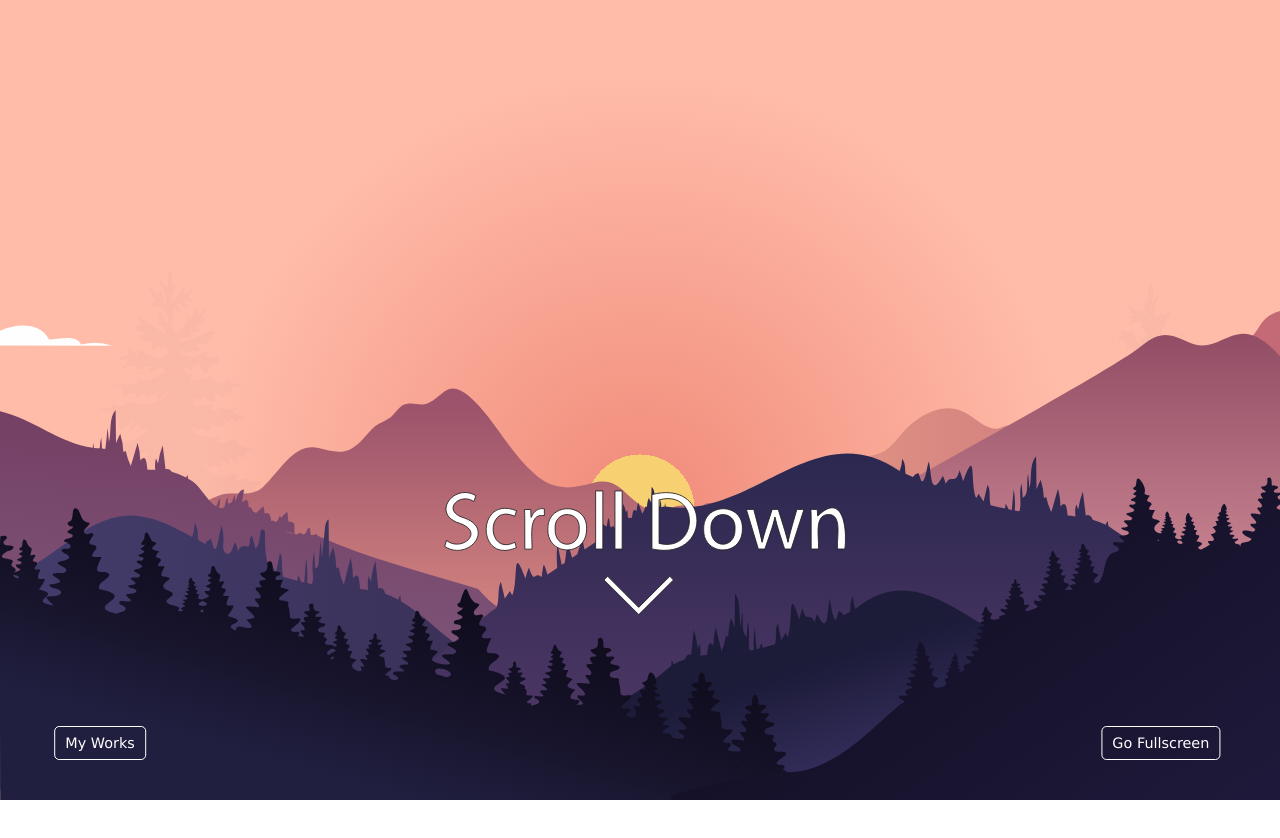
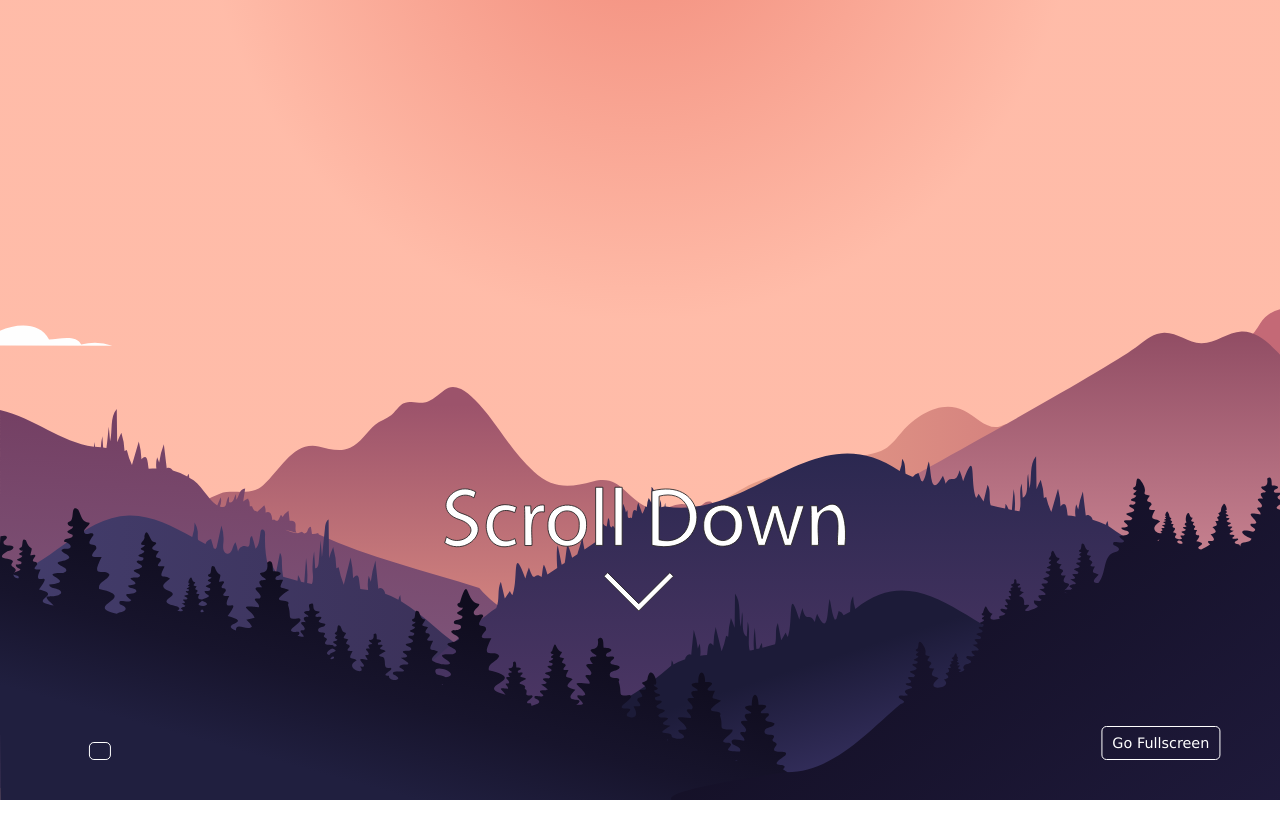
Before and after one commit to akazumy/atardecer-y-anochecer-, a plain HTML site: page index.html in a window 1280 px wide. Shown: the top 838 px of the page. Drawn offline with nearby package versions, Linux system fonts and the light colour scheme; grey boxes are pictures that could not be loaded.

Commit message:
tu comentario

```diff
--- a/index.html
+++ b/index.html
@@ -344,11 +344,10 @@
 
 <div class="scrollElement"></div>
 
-<a href="" target="_blank" class="btn btn_works">My Works</a>
+<a href="" target="_blank" class="btn btn_works"></a>
 <button class="btn" id="fullscr">Go Fullscreen</button>
 <!-- partial -->
-  <script src='https://cdnjs.cloudflare.com/ajax/libs/gsap/3.3.4/gsap.min.js'></script>
-<script src='https://cdnjs.cloudflare.com/ajax/libs/gsap/3.3.4/ScrollTrigger.min.js'></script><script  src="./script.js"></script>
+
 
 </body>
 </html>
```
